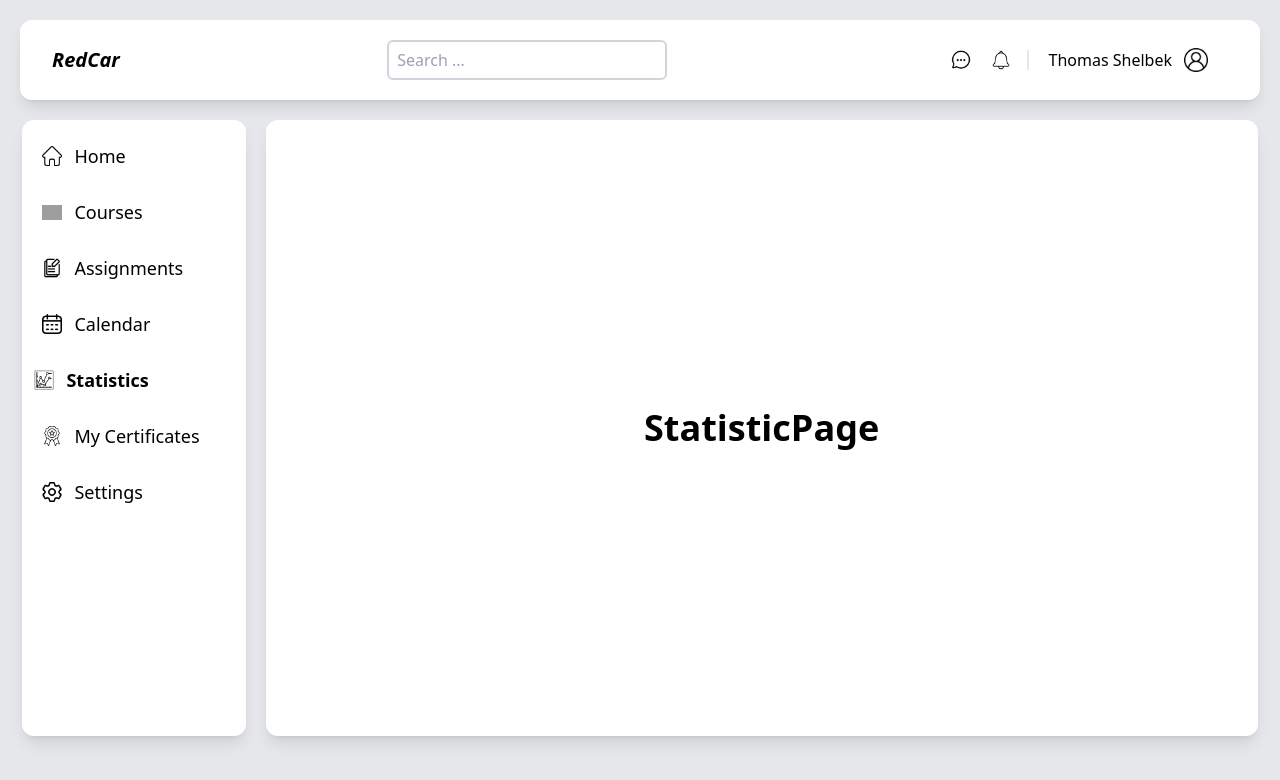
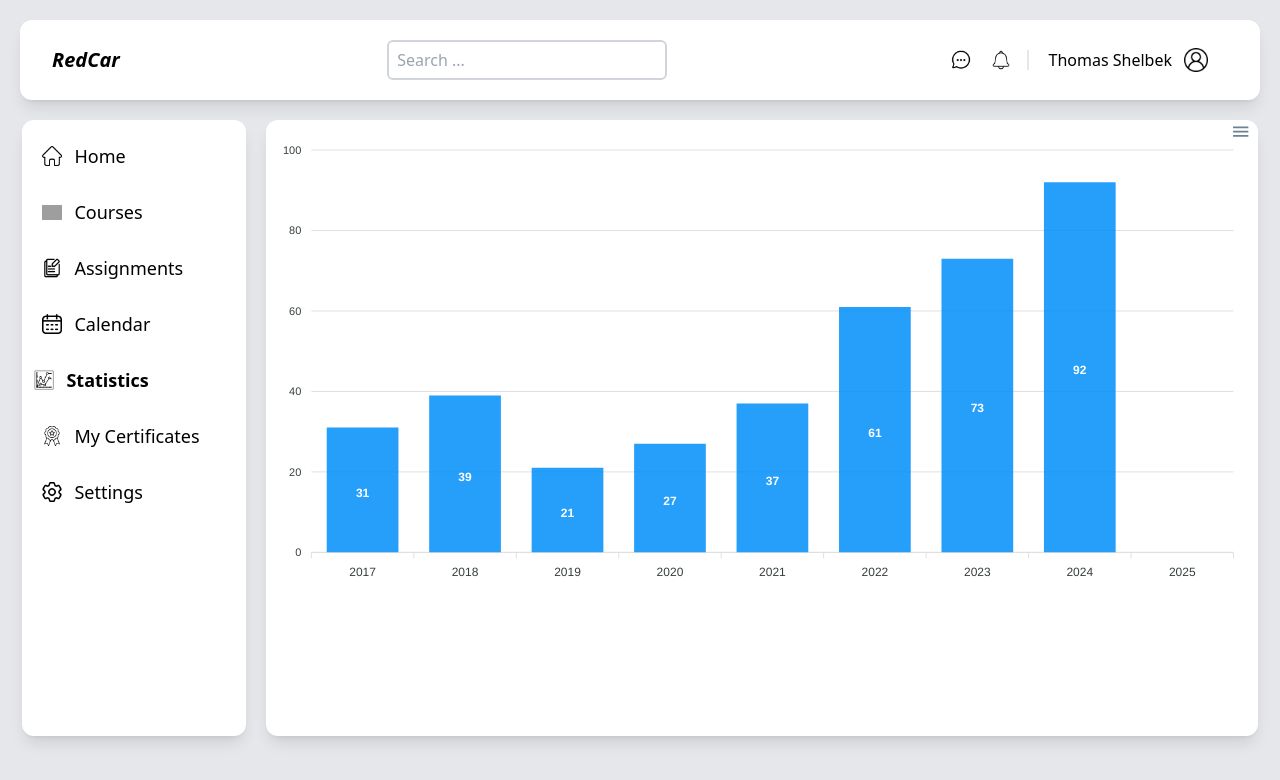
Before and after one commit to hojiakbarsobirov/LSM-Sites, a React (Vite) app: page /statistics in a window 1280 px wide. Shown: the top 780 px of the page. Built offline with nearby package versions, Linux system fonts and the light colour scheme; grey boxes are pictures that could not be loaded.

Commit message:
Create StatisticPage

```diff
--- a/package.json
+++ b/package.json
@@ -12,7 +12,9 @@
   "dependencies": {
     "antd": "^5.25.3",
     "aos": "^2.3.4",
+    "apexcharts": "^4.7.0",
     "react": "^19.0.0",
+    "react-apexcharts": "^1.7.0",
     "react-dom": "^19.0.0",
     "react-router-dom": "^7.6.1"
   },
--- a/src/pages/StatisticPage.jsx
+++ b/src/pages/StatisticPage.jsx
@@ -1,11 +1,46 @@
-import React from 'react'
+import React, { Component } from "react";
+import Chart from "react-apexcharts";
 
-const StatisticPage = () => {
-  return (
-    <div className='w-full h-full flex justify-center items-center font-bold text-4xl'>
-      StatisticPage
-    </div>
-  )
+class StatisticPage extends Component {
+  constructor(props) {
+    super(props);
+
+    this.state = {
+      options: {
+        chart: {
+          id: "basic-bar"
+        },
+        xaxis: {
+          categories: [2017, 2018, 2019, 2020, 2021, 2022, 2023, 2024, 2025]
+        }
+      },
+      series: [
+        {
+          name: "series-1",
+          data: [31, 39, 21, 27, 37, 61, 73, 92]
+        }
+      ]
+    };
+  }
+
+  render() {
+    return (
+      <div className="app">
+        <div className="row">
+          <div className="mixed-chart">
+            <Chart
+              className="w-full"
+              options={this.state.options}
+              series={this.state.series}
+              type="bar"
+              height="470"
+
+            />
+          </div>
+        </div>
+      </div>
+    );
+  }
 }
 
-export default StatisticPage
+export default StatisticPage;
```
Also changed, not shown: 1 other file (tests, documents, lock files or other folders).
